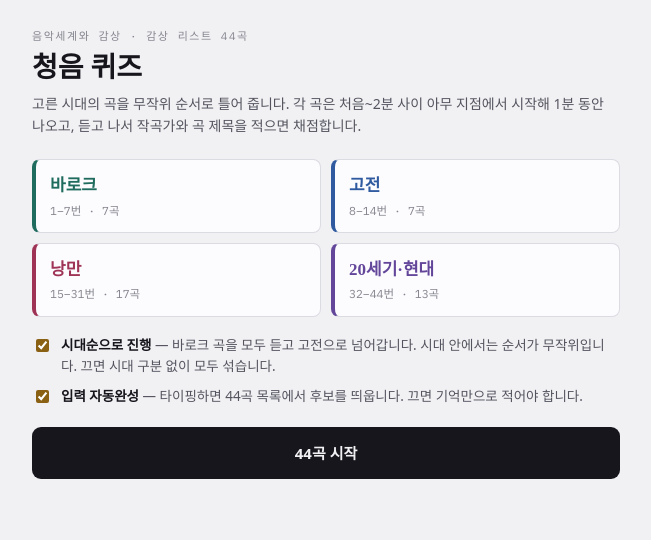
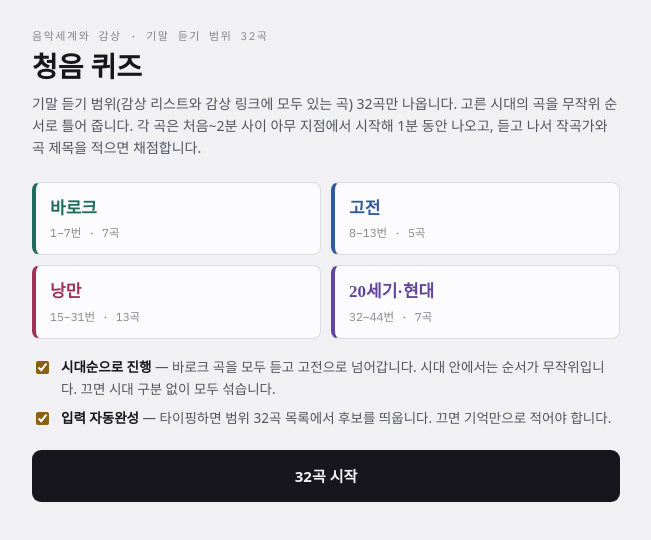
Before and after one commit to hgmercury80k-blip/eumsegam-quiz, a plain HTML site: page index.html in a window 1280 px wide. Shown: the whole page, without its empty margins (314-965 px from the left). Drawn offline with Linux system fonts and the light colour scheme; a web font is replaced by a local one.

Commit message:
퀴즈를 기말 듣기 범위 32곡으로 축소
감상 리스트와 감상 링크 3개에 모두 있는 곡만 출제된다는 공지에 맞춰,
링크에 없는 12곡(12, 14, 17, 24, 25, 27, 33, 37, 38, 39, 41, 42번)을 뺐다.
곡 번호는 원래 리스트 번호를 유지하고, 시대별 곡 수와 안내 문구를 고쳤다.

Co-Authored-By: Claude Opus 5.5 <noreply@anthropic.com>
Claude-Session: https://claude.ai/code/session_01WT827sy47SxN9t5vypyk1a

```diff
--- a/index.html
+++ b/index.html
@@ -124,13 +124,13 @@ h1{font-size:28px;line-height:1.25;margin-top:4px}
 
 <!-- 1. 설정 -->
 <section id="setup">
-  <div class="eyebrow">음악세계와 감상 · 감상 리스트 44곡</div>
+  <div class="eyebrow">음악세계와 감상 · 기말 듣기 범위 32곡</div>
   <h1>청음 퀴즈</h1>
-  <p class="lede">고른 시대의 곡을 무작위 순서로 틀어 줍니다. 각 곡은 처음~2분 사이 아무 지점에서 시작해 1분 동안 나오고, 듣고 나서 작곡가와 곡 제목을 적으면 채점합니다.</p>
+  <p class="lede">기말 듣기 범위(감상 리스트와 감상 링크에 모두 있는 곡) 32곡만 나옵니다. 고른 시대의 곡을 무작위 순서로 틀어 줍니다. 각 곡은 처음~2분 사이 아무 지점에서 시작해 1분 동안 나오고, 듣고 나서 작곡가와 곡 제목을 적으면 채점합니다.</p>
   <div class="eras" id="eraPick"></div>
   <div class="opts">
     <label><input type="checkbox" id="optOrder" checked> <span><b>시대순으로 진행</b> — 바로크 곡을 모두 듣고 고전으로 넘어갑니다. 시대 안에서는 순서가 무작위입니다. 끄면 시대 구분 없이 모두 섞습니다.</span></label>
-    <label><input type="checkbox" id="optHint" checked> <span><b>입력 자동완성</b> — 타이핑하면 44곡 목록에서 후보를 띄웁니다. 끄면 기억만으로 적어야 합니다.</span></label>
+    <label><input type="checkbox" id="optHint" checked> <span><b>입력 자동완성</b> — 타이핑하면 범위 32곡 목록에서 후보를 띄웁니다. 끄면 기억만으로 적어야 합니다.</span></label>
   </div>
   <button class="primary" id="startBtn" type="button">시작</button>
   <div class="notice" id="badNote" hidden></div>
@@ -191,9 +191,9 @@ h1{font-size:28px;line-height:1.25;margin-top:4px}
 const CLIP = 60, WINDOW = 120;
 const ERAS = [
   {k:"baroque",  cls:"era-b", n:"바로크",     rg:"1–7번 · 7곡"},
-  {k:"classical",cls:"era-c", n:"고전",       rg:"8–14번 · 7곡"},
-  {k:"romantic", cls:"era-r", n:"낭만",       rg:"15–31번 · 17곡"},
-  {k:"modern",   cls:"era-m", n:"20세기·현대", rg:"32–44번 · 13곡"}
+  {k:"classical",cls:"era-c", n:"고전",       rg:"8–13번 · 5곡"},
+  {k:"romantic", cls:"era-r", n:"낭만",       rg:"15–31번 · 13곡"},
+  {k:"modern",   cls:"era-m", n:"20세기·현대", rg:"32–44번 · 7곡"}
 ];
 // c: 작곡가(영문), ck: 한글 표기, kt: 한글 제목, t: 원제, k: 제목으로 인정할 핵심어, v: 영상 id, s: 링크의 시작 시각(초)
 // alt: v가 외부 사이트 임베드를 막아 둔 경우(오류 101/150) 차례로 시도할 다른 연주 영상
@@ -209,37 +209,25 @@ const SONGS = [
 {n:9, e:"classical",c:"Haydn",ck:"하이든",kt:"첼로 협주곡 1번 1악장",t:"Cello Concerto No. 1",k:["첼로협주곡","celloconcerto","협주곡"],v:"bniAamEGHXs"},
 {n:10,e:"classical",c:"Mozart",ck:"모차르트",kt:"교향곡 40번 1악장",t:"Symphony No. 40 in G minor",k:["40번","교향곡40","symphonyno40","symphony40"],v:"UEj6OJ4-4Bw"},
 {n:11,e:"classical",c:"Mozart",ck:"모차르트",kt:"레퀴엠 중 '라크리모사'",t:"Requiem – Lacrimosa",k:["라크리모사","lacrimosa","레퀴엠","requiem"],v:"KcnBPqOddSM"},
-{n:12,e:"classical",c:"Mozart",ck:"모차르트",kt:"터키 행진곡",t:"Rondo alla Turca (Piano Sonata No. 11)",k:["터키","turca","알라투르카","피아노소나타11"],v:"n2Tru4Qa3pc",alt:["quxTnEEETbo"]},
 {n:13,e:"classical",c:"Beethoven",ck:"베토벤",kt:"교향곡 5번 '운명' 1악장",t:"Symphony No. 5 in C minor",k:["운명","교향곡5","5번","symphonyno5","symphony5"],v:"SSypujlLlNI"},
-{n:14,e:"classical",c:"Beethoven",ck:"베토벤",kt:"교향곡 9번 '합창' 4악장",t:"Symphony No. 9, 4th mov.",k:["합창","환희","교향곡9","9번","symphonyno9","symphony9","choral"],v:"eAwBg6-xaFE",s:247},
 {n:15,e:"romantic",c:"Schubert",ck:"슈베르트",kt:"마왕",t:"Erlkönig",k:["마왕","erlkonig","erlkoenig"],v:"JS91p-vmSf0"},
 {n:16,e:"romantic",c:"Schubert",ck:"슈베르트",kt:"피아노 3중주 2번 2악장",t:"Piano Trio No. 2",k:["3중주","삼중주","트리오","trio"],v:"nioKJNp8ADE"},
-{n:17,e:"romantic",c:"Saint-Saëns",ck:"생상스",kt:"죽음의 무도",t:"Danse Macabre",k:["죽음의무도","dansemacabre","macabre"],v:"YyknBTm_YyM",alt:["71fZhMXlGT4"]},
 {n:18,e:"romantic",c:"Mendelssohn",ck:"멘델스존",kt:"한여름 밤의 꿈 중 결혼 행진곡",t:"Wedding March (A Midsummer Night's Dream)",k:["한여름","결혼행진곡","weddingmarch","midsummer"],v:"0Oo4z37OUEI"},
 {n:19,e:"romantic",c:"Chopin",ck:"쇼팽",kt:"발라드 1번",t:"Ballade No. 1 in G minor",k:["발라드","ballade"],v:"Zj_psrTUW_w"},
 {n:20,e:"romantic",c:"Chopin",ck:"쇼팽",kt:"전주곡 '빗방울'",t:"Prelude Op. 28 No. 15 \"Raindrop\"",k:["빗방울","raindrop","전주곡","prelude"],v:"HVau-JRGirg"},
 {n:21,e:"romantic",c:"Paganini",ck:"파가니니",kt:"카프리스 24번",t:"Caprice No. 24",k:["카프리스","caprice","24번"],v:"PZ307sM0t-0",alt:["Vg0dG6pIs2Y","ITzcZia7fsQ"]},
 {n:22,e:"romantic",c:"Schumann",ck:"슈만",kt:"어린이 정경 중 '트로이메라이'",t:"Träumerei (Kinderszenen)",k:["트로이메라이","traumerei","traeumerei","어린이정경","꿈"],v:"6z82w0l6kwE"},
 {n:23,e:"romantic",c:"Liszt",ck:"리스트",kt:"라 캄파넬라",t:"La Campanella",k:["캄파넬라","campanella"],v:"H1Dvg2MxQn8"},
-{n:24,e:"romantic",c:"Liszt",ck:"리스트",kt:"초절기교 연습곡 4번 '마제파'",t:"Transcendental Etude No. 4 \"Mazeppa\"",k:["마제파","mazeppa","초절기교"],v:"Uk6qyGFYJ9M"},
-{n:25,e:"romantic",c:"Liszt",ck:"리스트",kt:"헝가리안 랩소디 2번",t:"Hungarian Rhapsody No. 2",k:["헝가리","hungarian"],v:"LdH1hSWGFGU"},
 {n:26,e:"romantic",c:"Wagner",ck:"바그너",kt:"발퀴레의 기행",t:"Ride of the Valkyries",k:["발퀴레","발키리","valkyrie","walkure","walkuere"],v:"GGU1P6lBW6Q"},
-{n:27,e:"romantic",c:"Wagner",ck:"바그너",kt:"로엔그린 중 결혼 행진곡",t:"Wedding March (Lohengrin)",k:["로엔그린","lohengrin","결혼행진곡","weddingmarch","treulich"],v:"_7Su2qPT_P0"},
 {n:28,e:"romantic",c:"Khachaturian",ck:"하차투리안",kt:"가면무도회 중 왈츠",t:"Masquerade: Waltz",k:["가면무도회","masquerade"],v:"fPp3Qh-GRqs"},
 {n:29,e:"romantic",c:"Bizet",ck:"비제",kt:"카르멘 중 '하바네라'",t:"Habanera (Carmen)",k:["하바네라","habanera","카르멘","carmen"],v:"EseMHr6VEM0",alt:["f1mRlTJiJH4","OiHsWXRB5OA"]},
 {n:30,e:"romantic",c:"Tchaikovsky",ck:"차이콥스키",kt:"백조의 호수 중 '정경'",t:"Swan Lake: Scene",k:["백조","swanlake","swan"],v:"9cNQFB0TDfY"},
 {n:31,e:"romantic",c:"Puccini",ck:"푸치니",kt:"투란도트 중 '공주는 잠 못 이루고'",t:"Nessun Dorma (Turandot)",k:["네순도르마","nessundorma","잠못","잠들지","투란도트","turandot"],v:"cWc7vYjgnTs",alt:["xN-JCdM4or0","suj-2sbSFKs"]},
 {n:32,e:"modern",c:"Debussy",ck:"드뷔시",kt:"교향시 '바다' 2악장",t:"La mer, 2nd mov.",k:["바다","lamer","파도의유희"],v:"HIgQHcLoADA"},
-{n:33,e:"modern",c:"Glinka",ck:"글린카",kt:"루슬란과 류드밀라 서곡",t:"Ruslan and Ludmila Overture",k:["루슬란","ruslan","류드밀라","ludmila"],v:"QW3IwWFkpfc"},
 {n:34,e:"modern",c:"Mahler",ck:"말러",kt:"교향곡 5번 4악장 '아다지에토'",t:"Symphony No. 5: Adagietto",k:["아다지에토","adagietto","교향곡5","5번"],v:"Bj6KLv7kv2Q"},
 {n:35,e:"modern",c:"Satie",ck:"사티",kt:"짐노페디 1번",t:"Gymnopédie No. 1",k:["짐노페디","gymnopedie"],v:"S-Xm7s9eGxU"},
 {n:36,e:"modern",c:"Orff",ck:"오르프",kt:"카르미나 부라나 중 '오 운명의 여신이여'",t:"Carmina Burana: O Fortuna",k:["카르미나","carmina","포르투나","fortuna","운명의여신"],v:"GXFSK0ogeg4"},
-{n:37,e:"modern",c:"Schoenberg",ck:"쇤베르크",kt:"달에 홀린 피에로",t:"Pierrot Lunaire",k:["피에로","pierrot","달에홀린"],v:"vQVkbKULKpI"},
-{n:38,e:"modern",c:"Piazzolla",ck:"피아졸라",kt:"리베르탱고",t:"Libertango",k:["리베르탱고","libertango","리베르땅고"],v:"kdhTodxH7Gw"},
-{n:39,e:"modern",c:"Shostakovich",ck:"쇼스타코비치",kt:"두 대의 바이올린과 피아노를 위한 5개의 소품",t:"5 Pieces for Two Violins and Piano",k:["5개의소품","다섯개의소품","5pieces","fivepieces","소품"],v:"uXCZuHzgPHE"},
 {n:40,e:"modern",c:"Bolcom",ck:"볼컴",kt:"우아한 유령",t:"Graceful Ghost Rag",k:["우아한유령","유령","gracefulghost","ghost"],v:"zCTLr0j6Gs0"},
-{n:41,e:"modern",c:"Gershwin",ck:"거슈윈",kt:"랩소디 인 블루",t:"Rhapsody in Blue",k:["블루","inblue","rhapsodyinblue"],v:"cH2PH0auTUU"},
-{n:42,e:"modern",c:"Bolling",ck:"볼링",kt:"플루트와 재즈 피아노를 위한 모음곡 1번 중 '센티멘털'",t:"Sentimentale (Suite for Flute and Jazz Piano)",k:["센티멘탈","센티멘털","sentimentale","플루트","flute"],v:"09wXji3e6KE"},
 {n:43,e:"modern",c:"Jenkins",ck:"젠킨스",kt:"팔라디오 1악장",t:"Palladio: Allegretto",k:["팔라디오","palladio"],v:"f6pOLBqthd4"},
 {n:44,e:"modern",c:"Kapustin",ck:"카푸스틴",kt:"8개의 연주회용 연습곡 6번 '파스토랄'",t:'Concert Etude Op. 40 No. 6 "Pastoral"',k:["파스토랄","pastoral","연주회용연습곡","concertetude"],v:"_oDIN-tCqzY"}
 ];
```
